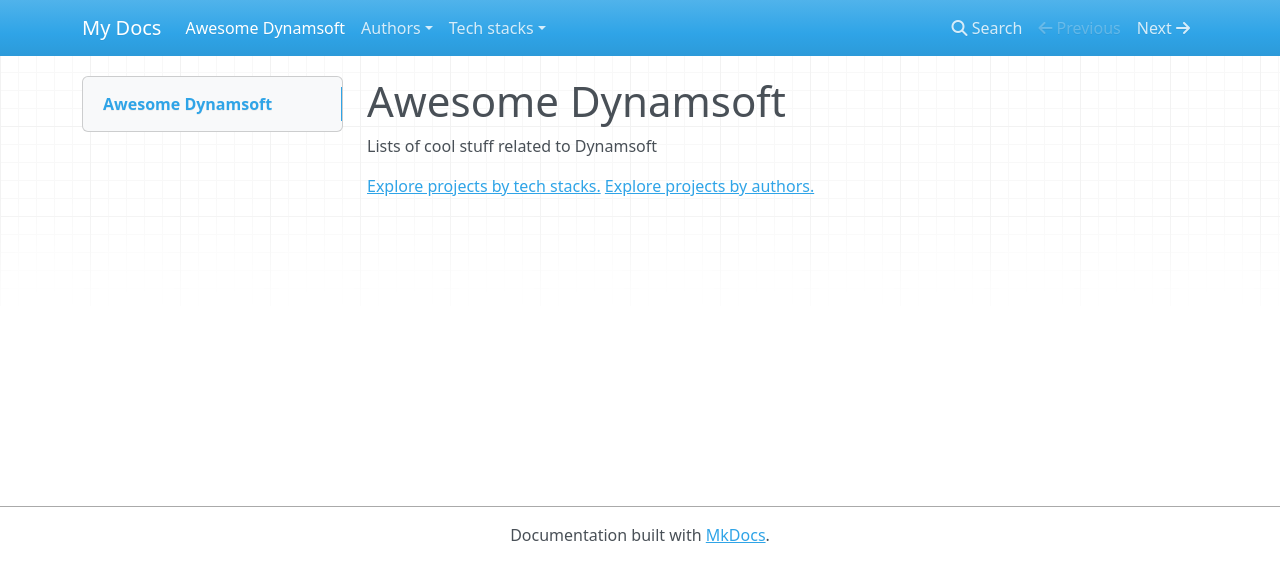
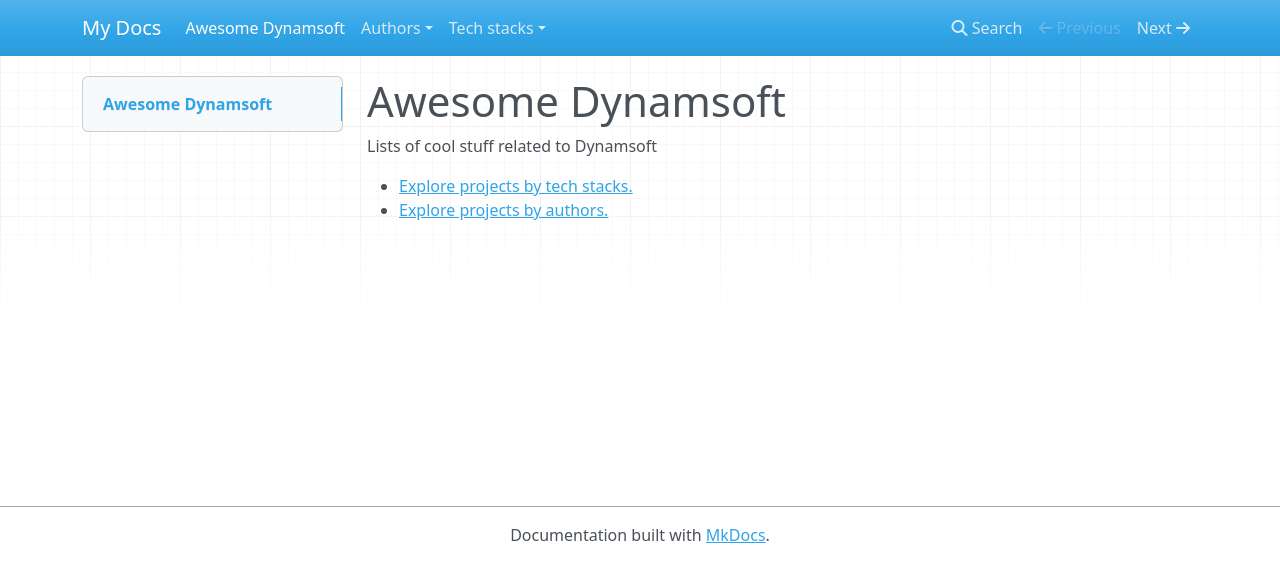
Before and after one commit to tony-xlh/awesome-dynamsoft, an MkDocs documentation site: the page built from docs/index.md, in a window 1280 px wide. Shown: the top 582 px of the page. Built offline with MkDocs 1.6.1, drawn with Linux system fonts in a browser that asks for light colours; nearby versions of some CDN libraries.

Commit message:
list the pages in a list

```diff
--- a/docs/index.md
+++ b/docs/index.md
@@ -2,5 +2,5 @@
 
 Lists of cool stuff related to Dynamsoft
 
-[Explore projects by tech stacks.](tech-stacks/index.md)
-[Explore projects by authors.](authors/index.md)
+* [Explore projects by tech stacks.](tech-stacks/index.md)
+* [Explore projects by authors.](authors/index.md)
```
